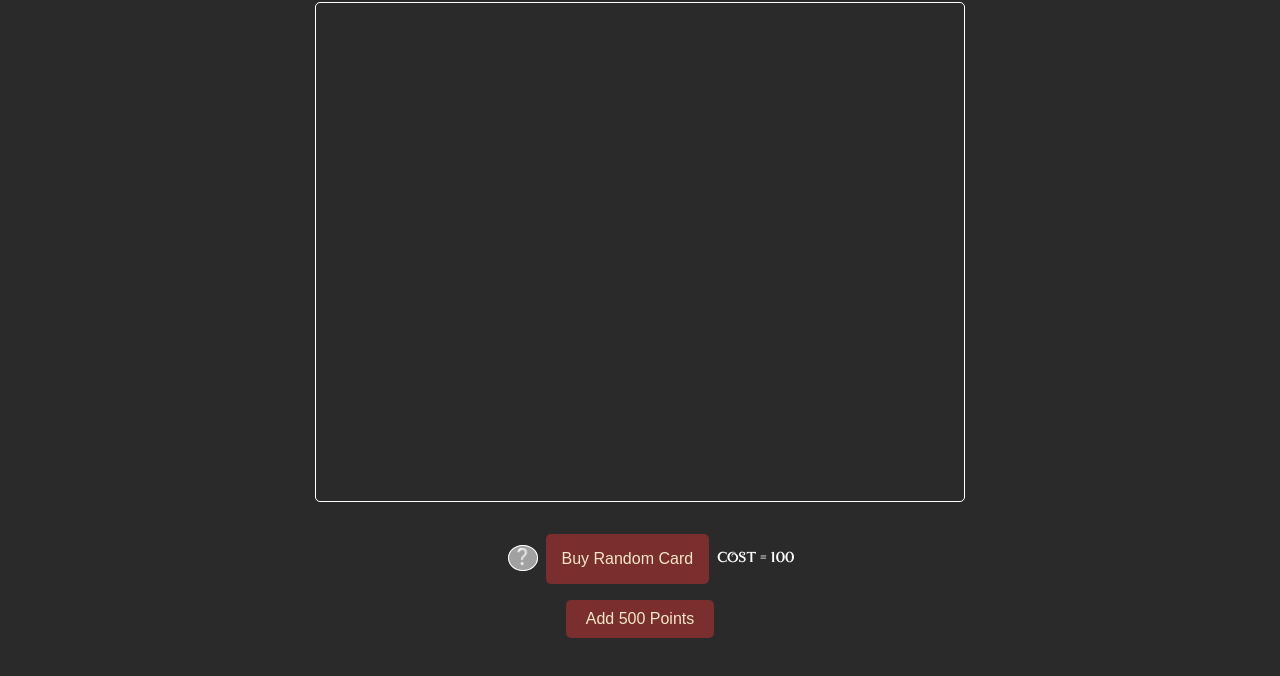
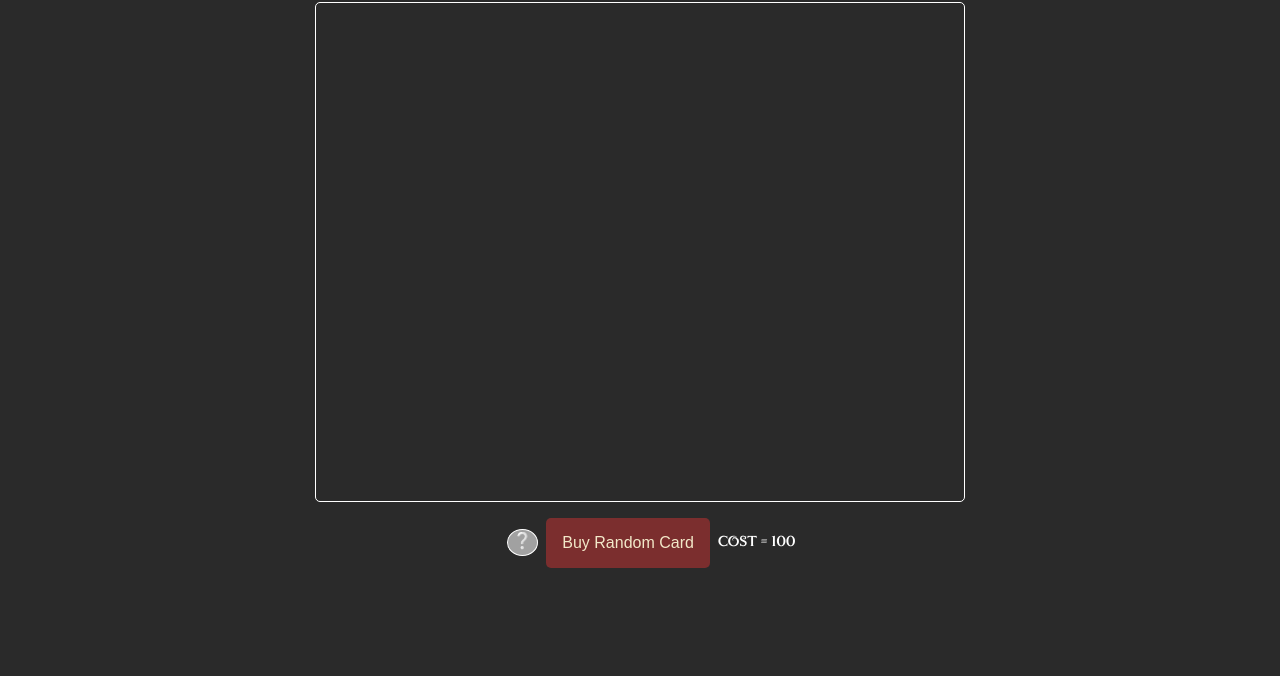
Before and after one commit to cse110-sp25-group30/cse110-sp25-group30, a website with bundled scripts: page shop.html in a window 1280 px wide. Shown: the part 124-800 px from the top of the page. Built offline with nearby package versions, Linux system fonts and the light colour scheme.

Commit message:
remove add points button, change html tags to reduce divs/spans

```diff
--- a/shop.html
+++ b/shop.html
@@ -26,10 +26,9 @@
         <div id="result" style="margin-top: 1rem; font-size: 1.2rem;"></div>
     </div>
     <div id="buttoncont">
-        <div id="button-row"> <!-- no longer necessary when add points button is removed -->
         <div class="tooltip-container">
-                <span class="tooltip-icon">❔</span>
-                <div class="tooltip-text">
+            <p class="tooltip-icon">❔</p>
+            <p class="tooltip-text">
                 Drop Rates:<br>
                 Common: 55%<br>
                 Uncommon: 25%<br>
@@ -37,12 +36,10 @@
                 Epic: 4%<br>
                 Legendary: 0.9%<br>
                 Special-Edition: 0.1%
-                </div>
+            </p>
         </div>
         <button id="generate-card" style="margin: 1rem 0; padding: 1rem;">Buy Random Card</button> <!-- temporary button name-->
         <p>Cost = 100</p>
     </div>
-        <button id="add-points">Add 500 Points</button> <!-- temporary -->
-    </div>
 </body>
 </html>
--- a/styles/shop.css
+++ b/styles/shop.css
@@ -34,19 +34,11 @@
 
 #buttoncont {
     display: flex;
-    flex-direction: column;
+    flex-direction: row;
     align-items: center;
     justify-self: center;
-    margin-top: 1rem;
-    margin-bottom: 1rem;
-}
-
-#button-row { /* when add points button is removed, delete this and change flex direction to row in #buttoncont*/
-  display:flex;
-  flex-direction: row;
-  align-items: center;
-  justify-content: center;
-  gap: 0.5rem;
+    justify-content: center;
+    gap: 0.5rem;
 }
 
 #gen-container {
@@ -59,6 +51,7 @@
     flex-direction: column;
     align-items: center;
     box-sizing: border-box;
+    /* TODO: make size scale with view window for mobile (maybe use transform: scale();) */
 }
 
 #result {
@@ -101,11 +94,11 @@ pack-cover {
 
 .tooltip-icon {
   font-weight: bold;
-  font-size: 16px;
+  font-size: 100%;
   border-radius: 50%;
-  padding: 3px 4px;
+  padding: 0rem 0.3rem;
   background-color: #a1a1a1;
-  border: 1px solid #ffffff;
+  border: 0.1rem solid #ffffff;
   margin-left: 1rem;
 }
 
@@ -116,12 +109,12 @@ pack-cover {
   background-color: #333;
   color: #fff;
   text-align: left;
-  border-radius: 6px;
-  padding: 8px 12px;
+  border-radius: 0.2rem;
+  padding: 1rem 1rem;
   position: absolute;
   z-index: 1;
-  bottom: 150%; /* Show above the icon */
-  left: 0%;
+  bottom: 75%; /* Show above the icon */
+  left: 60%;
   transform: translateX(-50%);
   transition: opacity 0.3s;
   white-space: nowrap;
```
Lines whose indentation alone changed are shown as unchanged.
